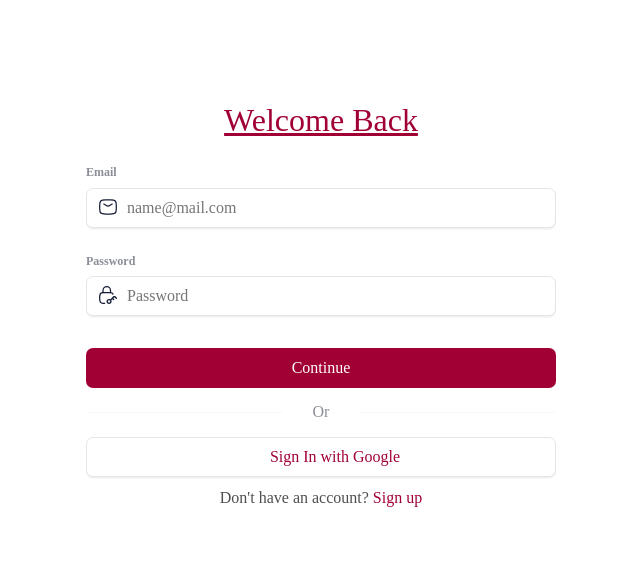
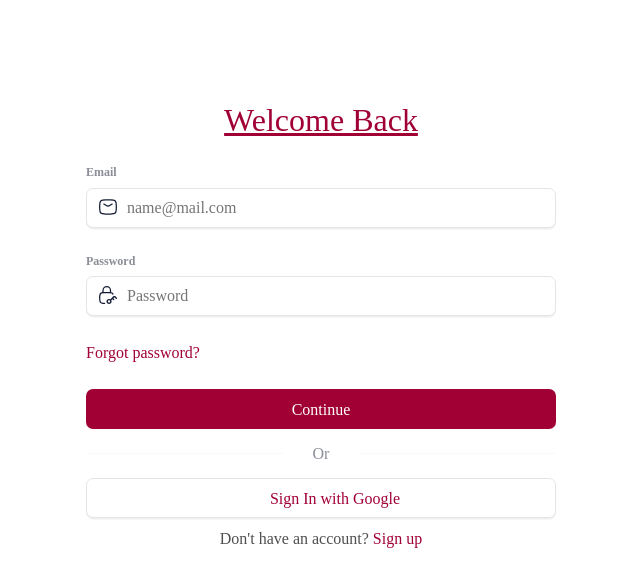
Before and after one commit to Oluwafemi-John1/Prime-App, a React (Vite) app in the folder client/: page /signin in a window 1280 px wide. Shown: the top 586 px of the page, without its empty margins (604-1244 px from the left). Built offline with nearby package versions, Linux system fonts and the light colour scheme; a web font is replaced by a local one.

Commit message:
Sign in in progress 3

```diff
--- a/client/src/components/SignIn.jsx
+++ b/client/src/components/SignIn.jsx
@@ -40,6 +40,7 @@ const SignIn = () => {
                             </svg>
                             <input placeholder="Password" title="Inpit title" name="input-name" type="password" className="input_field" id="password_field"/>
                         </div>
+                        <p><Link style={{color: "#a10035ff"}}>Forgot password?</Link></p>
                         <button title="Sign In" type="submit" className="sign-in_btn my-2">
                             <span>Continue</span>
                         </button>
```
